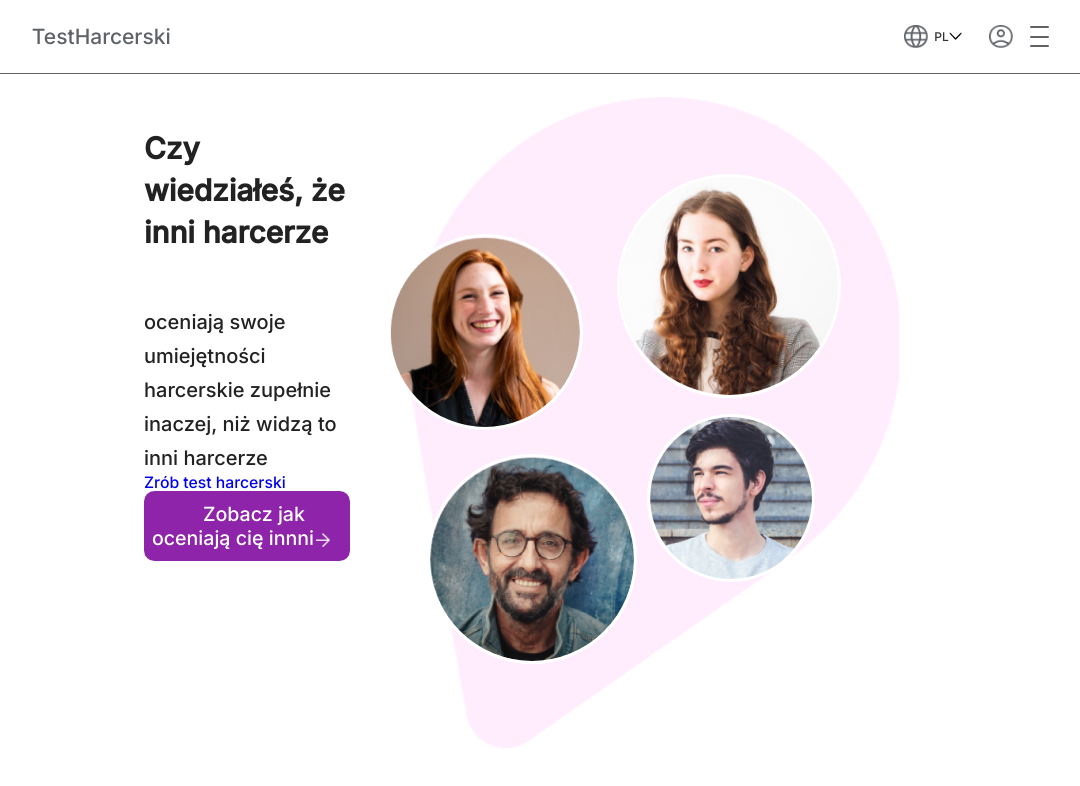
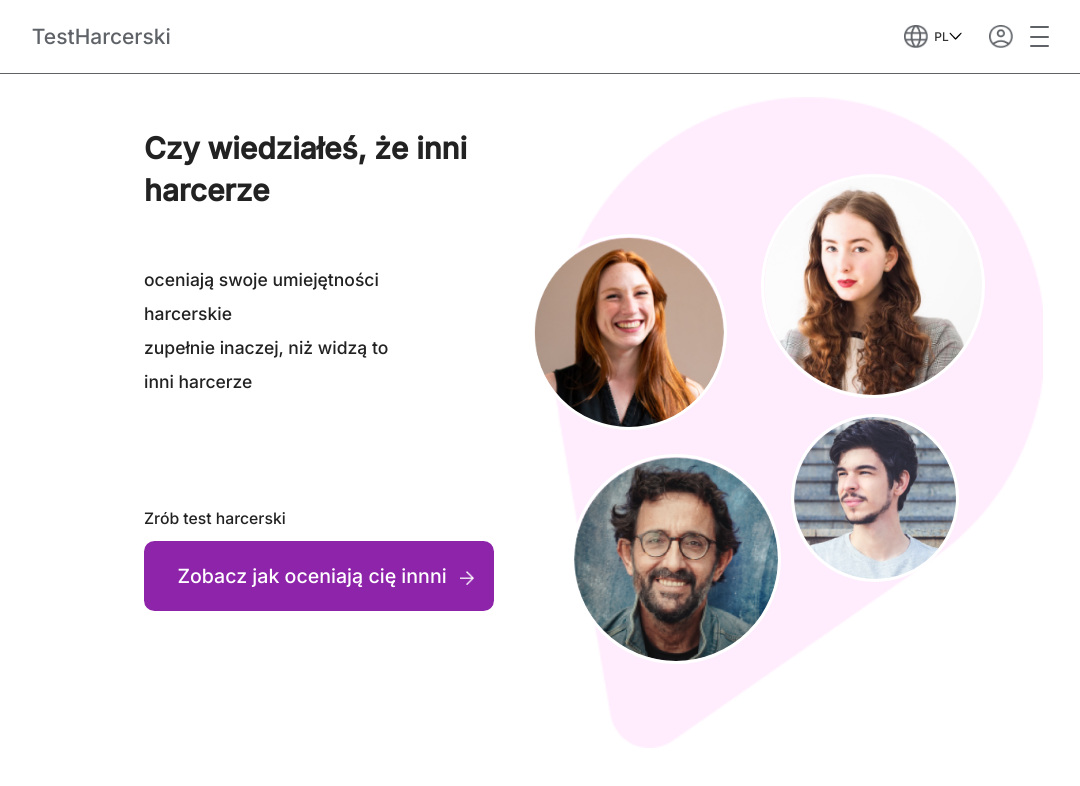
Before and after one commit to gaudnik/test_harcerski, a React (Create React App) app: page / in a window 1280 px wide. Shown: the top 786 px of the page, without its empty margins (96-1176 px from the left). Built offline with nearby package versions, Linux system fonts and the light colour scheme.

Commit message:
refactor

```diff
--- a/src/Components/Home.js
+++ b/src/Components/Home.js
@@ -34,10 +34,12 @@ const Home = () => {
             <div className="home">
                 <div className="home__description">
                     <h2 className="home__title">Czy wiedziałeś, że inni harcerze</h2>
-                    <p className="home__text">oceniają swoje umiejętności harcerskie zupełnie inaczej,
-                        niż widzą to inni harcerze</p>
+                    <p className="home__text">oceniają swoje umiejętności harcerskie
+                    <br/>
+                        zupełnie inaczej, niż widzą to inni harcerze</p>
+                    <p className="home__btn_txt_first">Zrób test harcerski</p>
+
                         <Link to="/wykonajtest">
-                <span className="home__btn_txt_first">Zrób test harcerski</span>
                         <button className="btn home__btn">
                             <span className="home__btn_txt_second">Zobacz jak oceniają cię innni</span>
                             <div className="home__arrow_icon"></div>
--- a/src/Styles/Sections/_home.scss
+++ b/src/Styles/Sections/_home.scss
@@ -31,14 +31,13 @@
     line-height: 1.625rem;
     margin-top: 1rem;
     @include notebook{
-        width: 100%;
-    margin-top: 3.75rem;
-    font-size: 20px;
-    font-weight: 500;
-    line-height: 34px;
-    letter-spacing: 0em;
-    text-align: left;
-
+        width: 70%;
+        margin-top: 3.75rem;
+        font-size: 1.25rem;
+        font-weight: 500;
+        line-height: 34px;
+        letter-spacing: 0em;
+        text-align: left;
     }
    }
    &__arrow_icon {
@@ -53,13 +52,14 @@
    &__btn {
     width: 100%;
     @include notebook{
-        width: 24.75;
+        width: 25rem;
     }
    }
    &__btn_txt_first{
     font-size: 1.125rem;
     font-weight: 400;
-    padding-bottom: 2rem;
+    margin-top: 8rem;
+    margin-bottom: 1rem;
    }
    &__btn_txt_second {
     font-size: 1.4rem;
--- a/src/Styles/Sections/_menu.scss
+++ b/src/Styles/Sections/_menu.scss
@@ -17,7 +17,7 @@
           left: 70%;
           transform: translateX(-70%);
           background-color: $color_white;
-          z-index: 2;
+          z-index: 3;
 
           @include notebook {
             transform: none;
```
